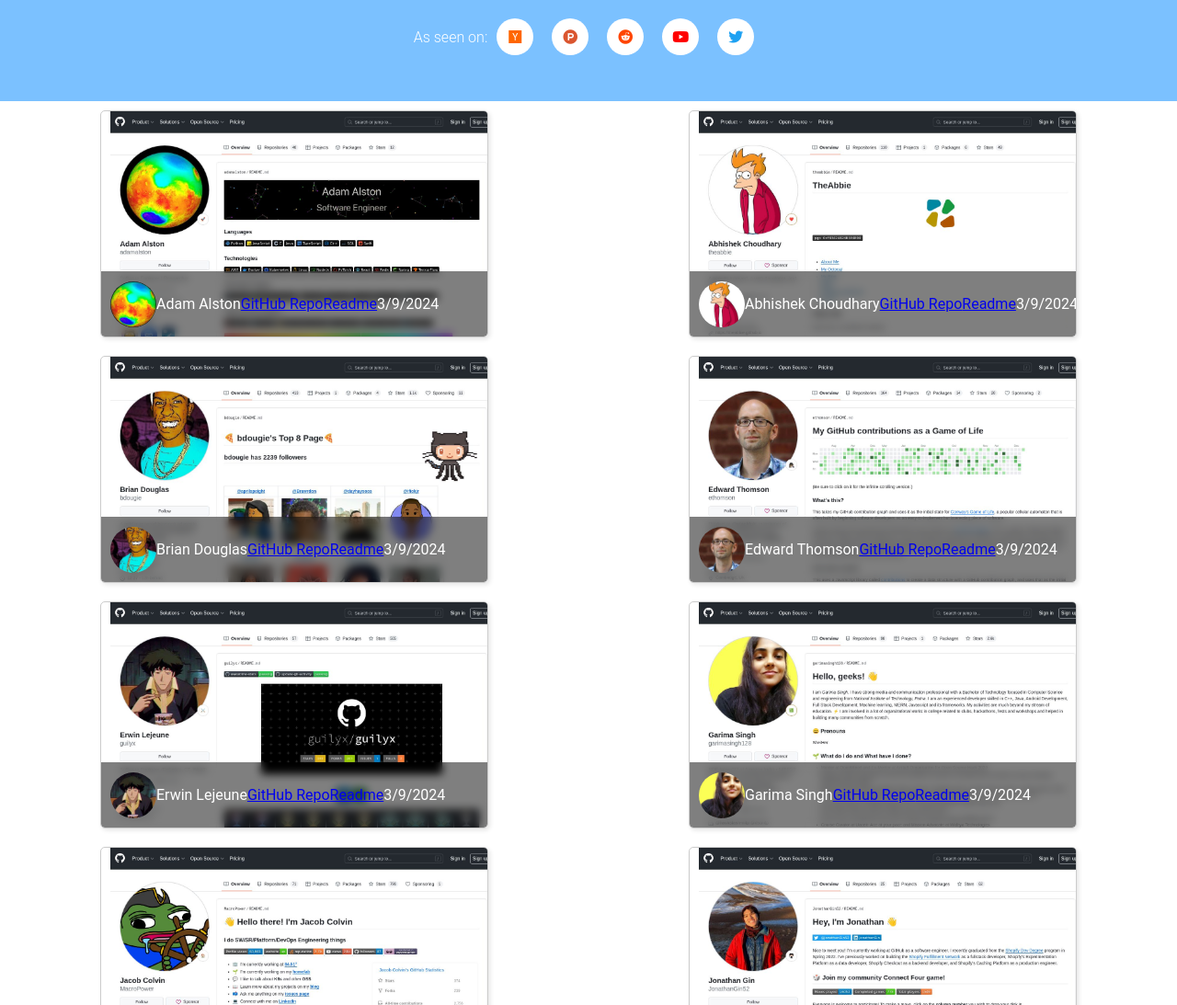
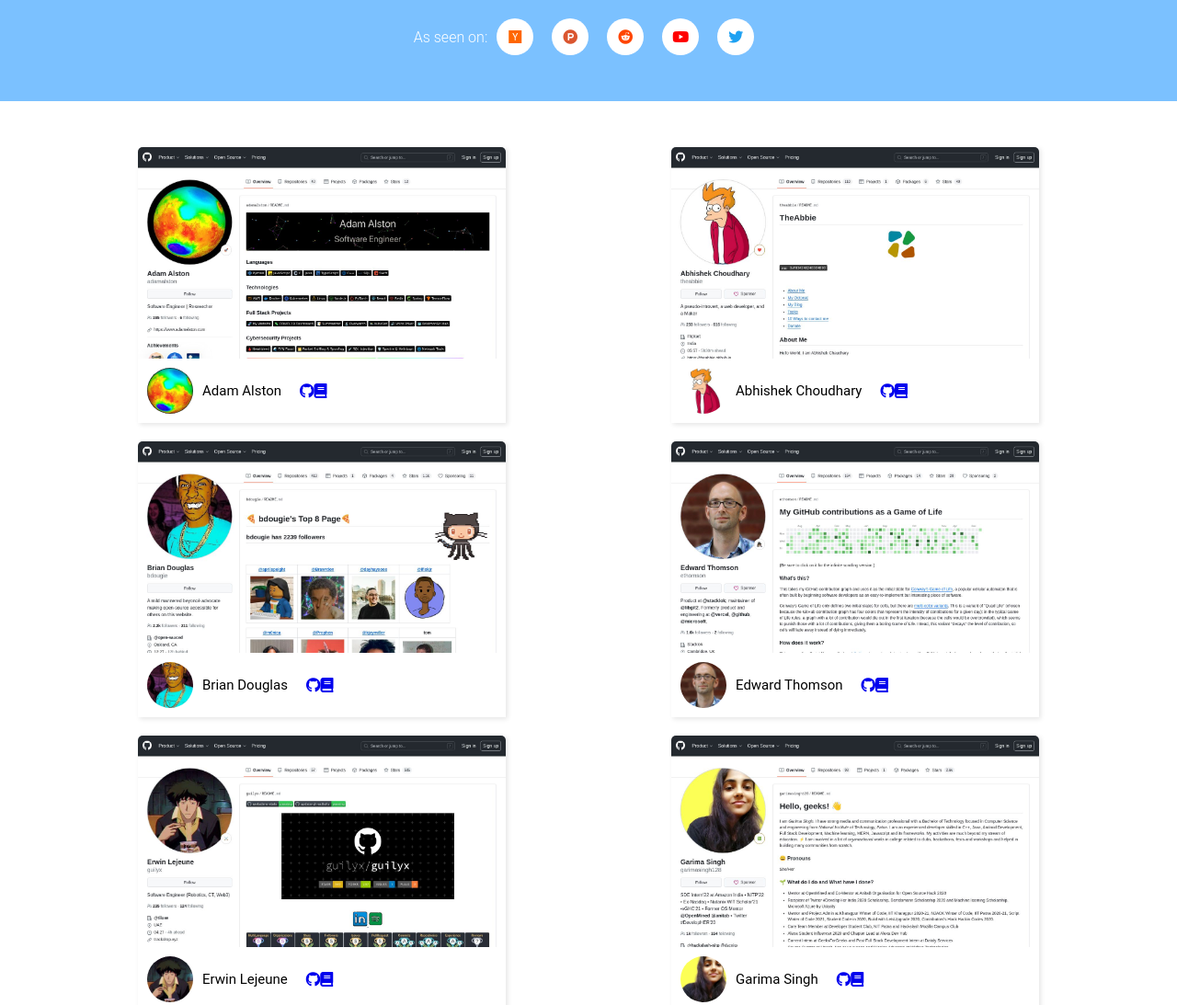
Before and after one commit to MaxRohowsky/best-github-profile-readme, a website: page docs/index.html in a window 1280 px wide. Shown: the part 520-1613 px from the top of the page at 92% size. Drawn offline with nearby package versions, Linux system fonts and the light colour scheme; no server answers.

Commit message:
Refactor social media links and card layout

```diff
--- a/docs/index.html
+++ b/docs/index.html
@@ -17,19 +17,25 @@
             </i>
         </div>
         <div class="nav-center">
-            <a href="https://github.com/maxontech/best-github-profile-readme/fork" target="_blank">
-                <i class="fas fa-code-branch" style="font-size: 1.5em; color: #000;"></i>
+            <a href="https://github.com/maxontech/best-github-profile-readme/fork" target="_blank" style="text-decoration: none;">
+                <i class=" fas fa-code-branch" style="font-size: 1.5em; color: #000;"></i>
                 <span id="forks">...</span>
             </a>
-            <a href="https://github.com/maxontech/best-github-profile-readme/stargazers" target="_blank">
+            <a href="https://github.com/maxontech/best-github-profile-readme/stargazers" target="_blank" style="text-decoration: none;">
                 <i class="fas fa-star" style="font-size: 1.5em; color: #f1c40f;"></i>
                 <span id="stars">...</span>
             </a>
         </div>
         <div class="nav-right">
-            <i class="fab fa-discord" style="font-size: 1.5em; color: #7289da; margin: 0 10px;"></i>
-            <i class="fab fa-youtube" style="font-size: 1.5em; color: #FF0000; margin: 0 10px;"></i>
-            <i class="fab fa-twitter" style="font-size: 1.5em; color: #1DA1F2; margin: 0 10px;"></i>
+            <a href="https://discord.com/invite/JERatQsfY8" target="_blank" style="text-decoration: none; color: inherit;">
+                <i class="socials fab fa-discord" style="font-size: 1.5em; color: #7289da; margin: 0 10px;"></i>
+            </a>
+            <a href="https://www.youtube.com/@maxontech" target="_blank" style="text-decoration: none; color: inherit;">
+                <i class="socials fab fa-youtube" style="font-size: 1.5em; color: #FF0000; margin: 0 10px;"></i>
+            </a>
+            <a href="https://twitter.com/@max_on_tech" target="_blank" style="text-decoration: none; color: inherit;">
+                <i class="socials fab fa-twitter" style="font-size: 1.5em; color: #1DA1F2; margin: 0 10px;"></i>
+            </a>
         </div>
     </nav>
     <section id="hero">
@@ -79,11 +85,8 @@
     </section>
 
 
+    <div id="screenshotContainer"></div>
 
-
-
-
-    <div id="screenshotContainer"></div>
     <link rel="stylesheet" href="https://cdnjs.cloudflare.com/ajax/libs/font-awesome/5.15.3/css/all.min.css">
     <script src="https://ajax.googleapis.com/ajax/libs/jquery/3.5.1/jquery.min.js"></script>
     <script src="script.js"></script>
--- a/docs/script.js
+++ b/docs/script.js
@@ -3,22 +3,41 @@
     $.each(data, function(index, item) {
         var card = $('<div>').addClass('card');
         var img = $('<img>').attr('src', item.screenshotPath);
+        card.append(img); // Append the image to the card first
+
         var info = $('<div>').addClass('card-info');
+
         var profilePicture = $('<div>').addClass('profile-picture').css('background-image', 'url(' + item.screenshotPath + ')');
         info.append(profilePicture);
-        info.append('<p>' + item.firstName + ' ' + item.lastName + '</p>');
-        info.append('<a href="' + item.githubRepo + '">GitHub Repo</a>');
-        info.append('<a href="' + item.readme + '">Readme</a>');
-        var date = new Date(item.timestamp);
-        info.append('<p>' + date.toLocaleDateString() + '</p>');
-        card.append(img);
+
+        var name = $('<p>').attr('id', 'name').text(item.firstName + ' ' + item.lastName);
+        info.append(name);
+
+        var githubRepo = $('<a>')
+        .attr('id', 'githubRepo')
+        .attr('href', item.githubProfile)
+        .attr('title', 'GitHub Profile')
+        .html('<i class="fab fa-github"></i>');
+        info.append(githubRepo);
+
+        var readme = $('<a>')
+        .attr('id', 'readme')
+        .attr('href', item.githubReadme)
+        .html('<i class="fas fa-book"></i>')
+        .attr('title', 'Readme.md');
+        info.append(readme);
+
+        //var date = new Date(item.timestamp);
+        //var timestamp = $('<p>').attr('id', 'timestamp').text(date.toLocaleDateString());
+        //info.append(timestamp);
+
         card.append(info);
+
         screenshotContainer.append(card);
     });
 }).fail(function(jqxhr, textStatus, error) {
     console.error('Error:', error);
 });
-
 
 fetch('https://api.github.com/repos/maxontech/best-github-profile-readme')
     .then(response => response.json())
--- a/docs/style.css
+++ b/docs/style.css
@@ -26,6 +26,17 @@
 .navbar-image {
     float: right;
 }
+
+.socials {
+    transition: transform 0.1s ease-in-out;
+}
+
+.socials:hover {
+    transform: scale(1.2);
+}
+
+
+
 
 #hero {
     position: relative;
@@ -162,23 +173,20 @@
     display: flex;
     flex-wrap: wrap;
     justify-content: space-around;
-}
-
-#screenshotContainer {
     display: flex;
     flex-wrap: wrap;
     justify-content: space-around;
+    margin-top: 40px;
+    padding-left: 60px;
+    padding-right: 60px;
 }
 
 
 .card {
     width: 400px;
-    height: 225px;
-    /* 16:9 ratio */
-    border: 1px solid #ccc;
-    border-radius: 5px;
+    height: 300px;
+
     margin: 10px;
-    padding: 10px;
     box-shadow: 2px 2px 5px rgba(0, 0, 0, 0.1);
     overflow: hidden;
     position: relative;
@@ -187,33 +195,47 @@
 .card img {
     width: 100%;
     height: auto;
+    border-radius: 5px;
     position: absolute;
     top: 0;
     transition: top 2s;
 }
 
+
 .card:hover img {
     top: -100%;
+
 }
 
 .card-info {
     position: absolute;
+    height: 50px;
+    width: 100%;
     bottom: 0;
-    left: 0;
-    width: 100%;
     padding: 10px;
-    background: rgba(0, 0, 0, 0.5);
-    color: white;
-    backdrop-filter: blur(5px);
+    background: white;
     display: flex;
     align-items: center;
 }
 
-.card-info .profile-picture {
+.profile-picture {
     width: 50px;
     height: 50px;
     border-radius: 50%;
     background-repeat: no-repeat;
     background-size: 250px;
     background-position: -10px -26px;
+    margin-right: 10px;
 }
+
+#name{
+    font-size: 15px;
+    margin-right: 20px;
+}
+
+
+#githubRepo span, #readme span {
+    font-family: 'Roboto', sans-serif;
+    font-size: 12px;
+    font-weight: normal;
+}
```
